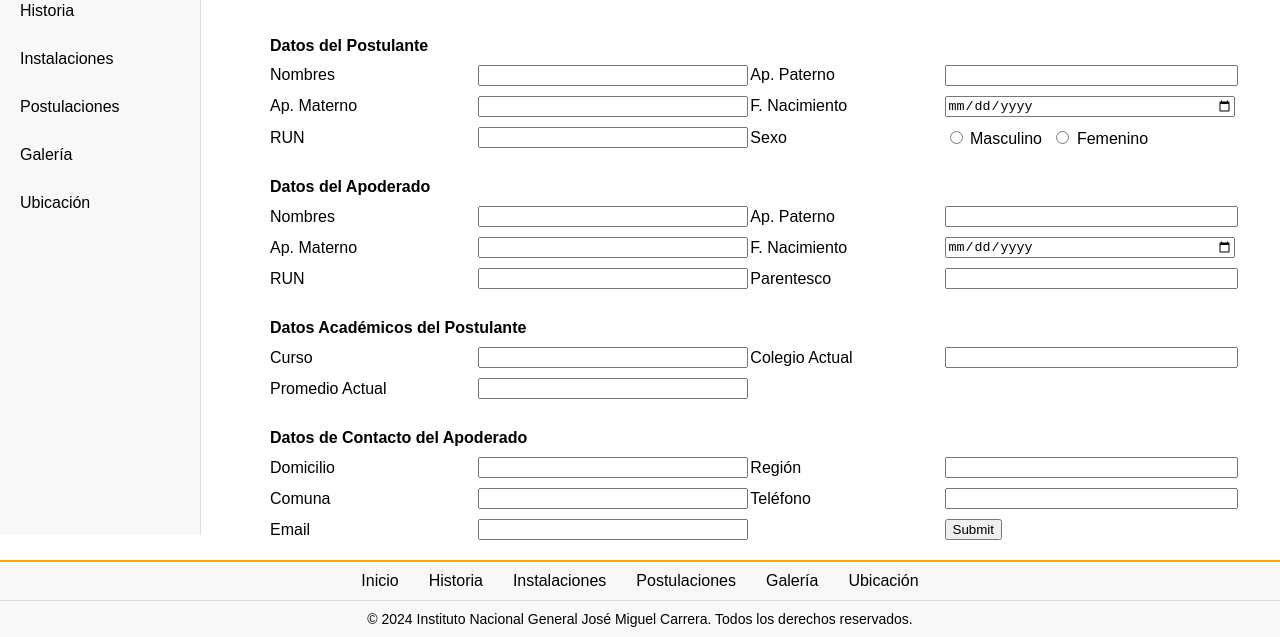
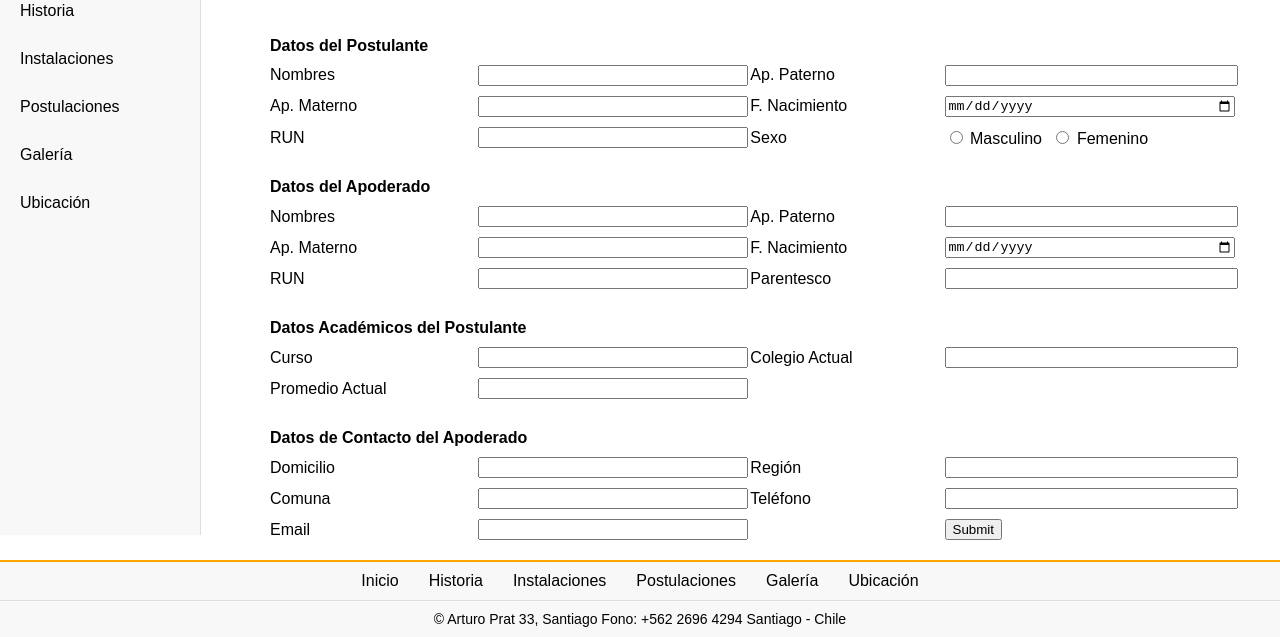
Before and after one commit to Darkech26/Darkech26.github.io, a plain HTML site: page postulaciones.html in a window 1280 px wide. Shown: the part 187-824 px from the top of the page. Drawn offline with Linux system fonts and the light colour scheme.

Commit message:
Update postulaciones.html

```diff
--- a/postulaciones.html
+++ b/postulaciones.html
@@ -93,7 +93,7 @@
         <a href="ubicacion.html">Ubicación</a>
     </div>
     <div class="footer">
-        &copy; 2024 Instituto Nacional General José Miguel Carrera. Todos los derechos reservados.
+        &copy;  Arturo Prat 33, Santiago    Fono: +562 2696 4294    Santiago - Chile
     </div>
 </body>
 
```
